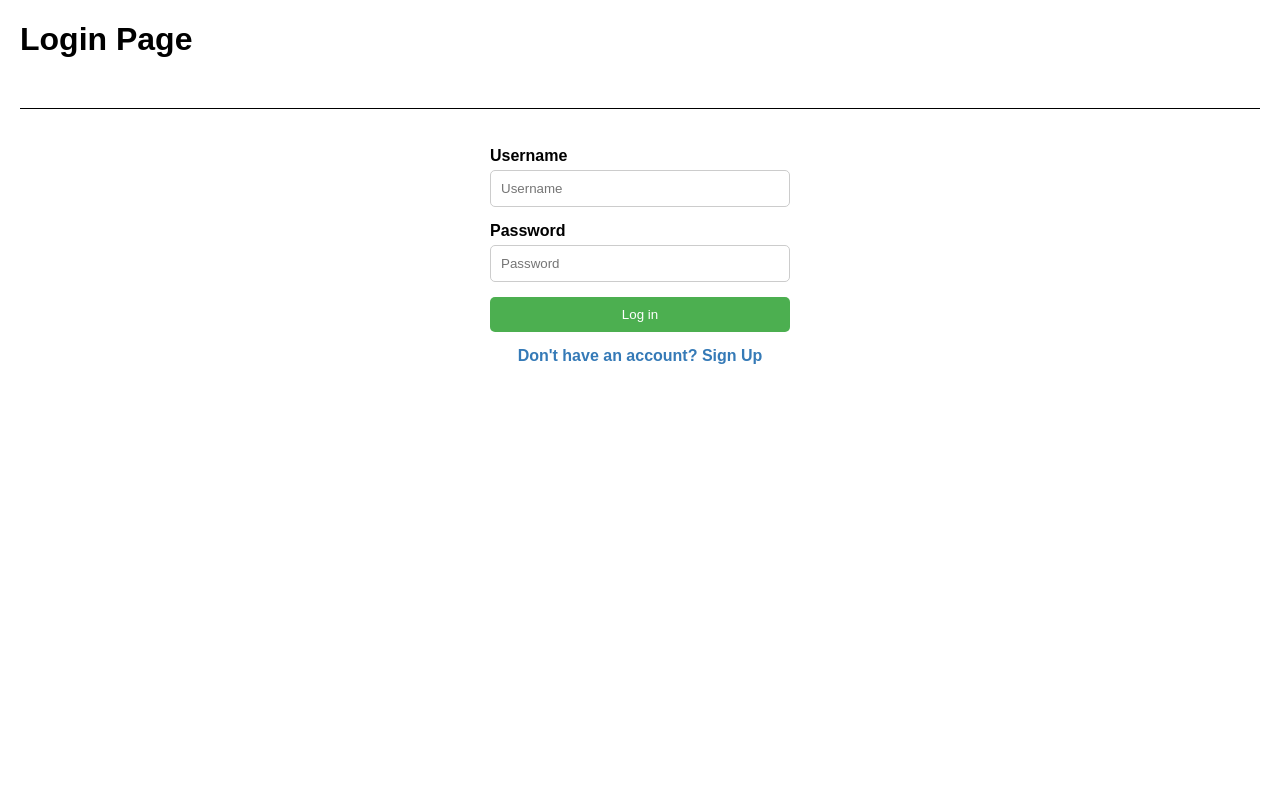
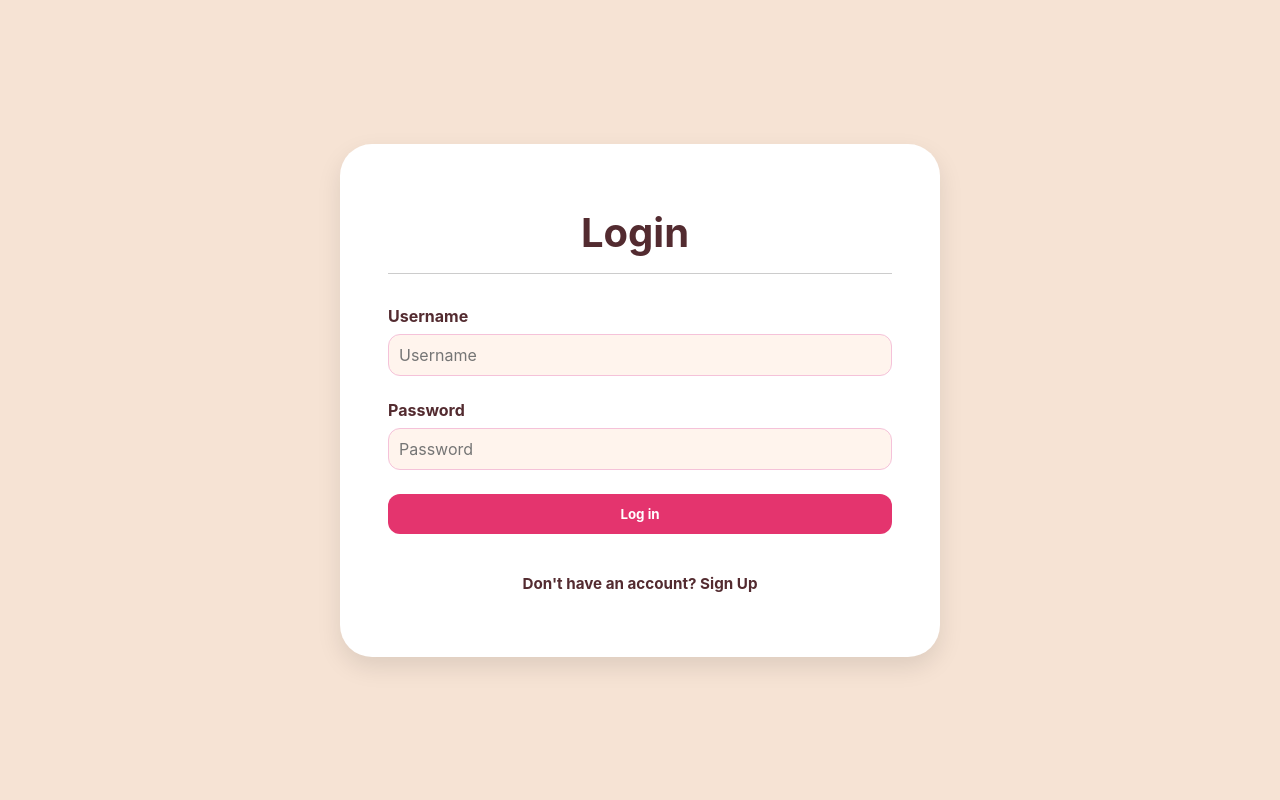
Before and after one commit to KamilesVersion/SWOD, a Flask app: page /login in a window 1280 px wide. Run offline with Flask 3, Linux system fonts and the light colour scheme; parts of the project's set-up code (start-up, migrations or seed data) failed here and were passed over.

Commit message:
Changed html for home, login and register pages to match the theme, also added logo png to static folder

```diff
--- a/SWOD/SWOD/static/styles.css
+++ b/SWOD/SWOD/static/styles.css
@@ -587,3 +587,128 @@ h1, h2, h3, h4 {
         background-color: var(--app-red);
         box-shadow: 0 10px 15px -3px rgba(0, 0, 0, 0.1), 0 4px 6px -2px rgba(0, 0, 0, 0.05);
     }
+
+/* Container to center everything */
+.home-container {
+    display: flex;
+    justify-content: center;
+    align-items: center;
+    min-height: 100vh;
+    background-color: var(--app-beige); /* or #fff6f9 for subtle pinky background */
+    padding: 2rem;
+}
+
+/* White box, bigger and centered */
+.home-card {
+    background-color: white;
+    border-radius: 2rem;
+    box-shadow: 0 10px 25px rgba(0, 0, 0, 0.1);
+    padding: 4rem 3rem;
+    max-width: 600px;
+    width: 100%;
+    text-align: center;
+}
+
+/* Headings and subtitle */
+.home-title {
+    font-size: 2.5rem;
+    color: var(--app-dark);
+    margin-bottom: 1rem;
+    margin-right: 10px; /* Adds space between the title and logo */
+}
+
+    .home-title .highlight {
+        color: var(--app-pink); /* match your existing pink theme */
+    }
+
+.home-subtitle {
+    font-size: 1.2rem;
+    color: #555;
+    margin-bottom: 3rem;
+    margin-top: 0.5rem;
+}
+
+/* Buttons area */
+.home-buttons {
+    display: flex;
+    flex-direction: column;
+    gap: 1rem;
+    align-items: center;
+}
+
+/* Line under heading */
+.line {
+    width: 100%;
+    height: 1px;
+    background-color: #ccc;
+    margin-bottom: 2rem;
+}
+
+/* Form input styles */
+.form-group {
+    margin-bottom: 1.5rem;
+}
+
+    .form-group label {
+        display: block;
+        text-align: left;
+        margin-bottom: 0.5rem;
+        color: var(--app-dark); /* optional: make it match your theme */
+        font-weight: bold;
+    }
+
+.form-input {
+    padding: 10px;
+    border: 1px solid #f5c2d9;
+    border-radius: 0.75rem;
+    width: 100%;
+    box-sizing: border-box;
+    background-color: #fff4ed !important; /* light pink */
+    color: #333;
+    font-size: 1rem;
+    outline: none;
+}
+
+    .form-input:focus {
+        outline: none;
+        border-color: var(--app-pink); /* or your chosen pink */
+        box-shadow: 0 0 0 3px rgba(255, 192, 203, 0.3);
+    }
+
+input:-webkit-autofill {
+    -webkit-box-shadow: 0 0 0 30px #fff4ed inset !important;
+    background-color: #fff4ed !important;
+    color: #333 !important;
+}
+
+/* Error messages */
+.error {
+    color: red;
+    font-size: 0.9em;
+}
+
+/* Link below the form */
+.register-link {
+    display: block;
+    margin-top: 1.5rem;
+    font-size: 0.95rem;
+    text-align: center;
+    color: var(--app-dark);
+    text-decoration: none;
+    font-weight: bold;
+}
+
+    .register-link:hover {
+        text-decoration: underline;
+    }
+
+.home-header {
+    display: flex;
+    align-items: center; /* Vertically align the items */
+    justify-content: center; /* Optional: to center the items horizontally */
+}
+
+.home-logo {
+    width: 200px; /* Adjust this size to your preference */
+    height: auto; /* Maintain aspect ratio */
+}
--- a/SWOD/SWOD/templates/login.html
+++ b/SWOD/SWOD/templates/login.html
@@ -1,102 +1,25 @@
-<!DOCTYPE html>
+<!--<!DOCTYPE html>
 <html lang="en">
 
 <head>
-    <meta charset="UTF-8">
-    <meta name="viewport" content="width=device-width, initial-scale=1.0">
+    <meta charset="UTF-8" />
+    <meta name="viewport" content="width=device-width, initial-scale=1.0" />
     <title>Login</title>
-
-    <style>
-        body {
-            font-family: Arial, sans-serif;
-            margin: 20px;
-        }
-
-        h1 {
-            text-align: left;
-            margin-bottom: 5px;
-            padding-bottom: 45px;
-        }
-
-        .line {
-            width: 100%;
-            height: 1px;
-            background-color: black;
-            margin-bottom: 20px;
-        }
-
-        form {
-            display: flex;
-            flex-direction: column;
-            max-width: 300px;
-            margin: auto;
-        }
-
-        .form-group {
-            margin-bottom: 15px;
-            text-align: left;
-        }
-
-        label {
-            margin-bottom: 5px;
-            font-weight: bold;
-            display: block;
-        }
-
-        input[type="text"],
-        input[type="password"],
-        input[type="submit"] {
-            padding: 10px;
-            border: 1px solid #ccc;
-            border-radius: 5px;
-            width: 100%;
-            box-sizing: border-box;
-        }
-
-        input[type="submit"] {
-            background-color: #4CAF50;
-            color: white;
-            border: none;
-            cursor: pointer;
-        }
-
-            input[type="submit"]:hover {
-                background-color: #45a049;
-            }
-
-        .error {
-            color: red;
-            font-size: 0.9em;
-        }
-
-        .register-link {
-            display: block;
-            margin-top: 15px;
-            font-size: 16px;
-            text-decoration: none;
-            color: #357ab7;
-            font-weight: bold;
-            text-align: center;
-        }
-
-            .register-link:hover {
-                text-decoration: underline;
-            }
-    </style>
+    <link rel="stylesheet" href="{{ url_for('static', filename='styles.css') }}">
 </head>
 
 <body>
-    <h1>Login Page</h1>
+    <div class="home-container">
+        <div class="home-card">
+            <h1 class="home-title">Login</h1>
             <div class="line"></div>
-
-    <br />
 
             <form method="POST" action="">
                 {{ form.hidden_tag() }}
 
                 <div class="form-group">
                     {{ form.username.label }}
-            {{ form.username }}
+                    {{ form.username(class_="form-input") }}
                     {% for error in form.username.errors %}
                     <span class="error">{{ error }}</span>
                     {% endfor %}
@@ -104,16 +27,63 @@
 
                 <div class="form-group">
                     {{ form.password.label }}
-            {{ form.password }}
+                    {{ form.password(class_="form-input") }}
                     {% for error in form.password.errors %}
                     <span class="error">{{ error }}</span>
                     {% endfor %}
                 </div>
 
-        <input type="submit" value="Log in">
+                <input type="submit" value="Log in" class="menu-button" />
 
                 <a href="{{ url_for('register') }}" class="register-link">Don't have an account? Sign Up</a>
             </form>
+        </div>
+    </div>
+</body>
+
+</html>-->
+
+<!DOCTYPE html>
+<html lang="en">
+
+<head>
+    <meta charset="UTF-8" />
+    <meta name="viewport" content="width=device-width, initial-scale=1.0" />
+    <title>Login</title>
+    <link rel="stylesheet" href="{{ url_for('static', filename='styles.css') }}">
+</head>
+
+<body>
+    <div class="home-container">
+        <div class="home-card">
+            <h1 class="home-title">Login</h1>
+            <div class="line"></div>
+
+            <form method="POST" action="">
+                {{ form.hidden_tag() }}
+
+                <div class="form-group">
+                    {{ form.username.label }}
+                    {{ form.username(class_="form-input") }}
+                    {% for error in form.username.errors %}
+                    <span class="error">{{ error }}</span>
+                    {% endfor %}
+                </div>
+
+                <div class="form-group">
+                    {{ form.password.label }}
+                    {{ form.password(class_="form-input") }}
+                    {% for error in form.password.errors %}
+                    <span class="error">{{ error }}</span>
+                    {% endfor %}
+                </div>
+
+                <input type="submit" value="Log in" class="menu-button" />
+
+                <a href="{{ url_for('register') }}" class="register-link">Don't have an account? Sign Up</a>
+            </form>
+        </div>
+    </div>
 </body>
 
 </html>
```
Also changed, not shown: SWOD/SWOD/templates/home.html (+18 -9 lines), SWOD/SWOD/templates/register.html (+12 -87 lines), SWOD/SWOD/static/SWOD_LOGO.png (added), 1 other file. Lines whose indentation alone changed are shown as unchanged.
